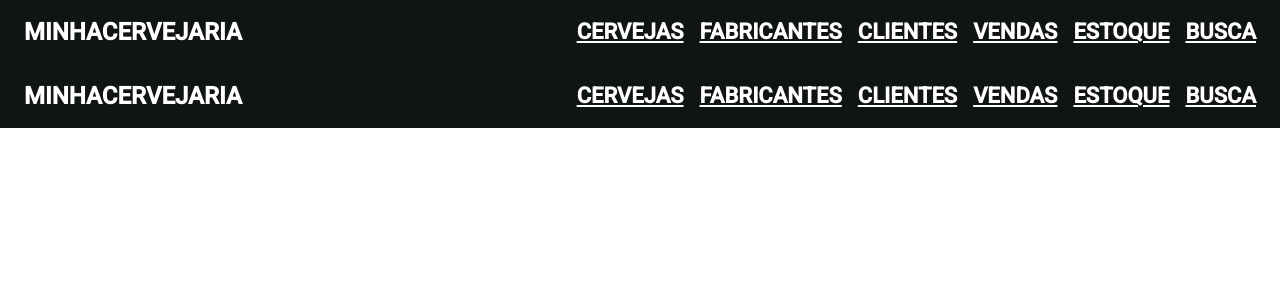
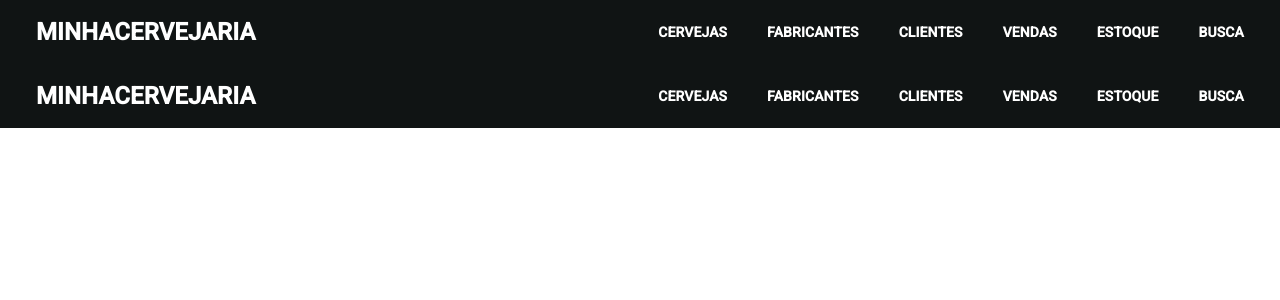
Before and after one commit to rlcezaro/MinhaCervejaria, an Angular app: page /navigation in a window 1280 px wide. Shown: the top 300 px of the page. Built offline with nearby package versions, Linux system fonts and the light colour scheme.

Commit message:
Ajustado responsividade do menu navigation

```diff
--- a/src/app/pages/navigation/navigation.component.css
+++ b/src/app/pages/navigation/navigation.component.css
@@ -26,3 +26,21 @@ a[mat-button] {
 a[mat-button]:hover {
   background-color: rgba(255, 255, 255, 0.1);
 }
+
+.menu-button {
+  display: none;
+}
+
+.nav-links {
+  display: flex;
+}
+
+@media (max-width: 600px) {
+  .menu-button {
+    display: block;
+  }
+
+  .nav-links {
+    display: none;
+  }
+}
--- a/src/app/pages/navigation/navigation.component.html
+++ b/src/app/pages/navigation/navigation.component.html
@@ -1,10 +1,23 @@
 <mat-toolbar color="primary">
   <a mat-button routerLink="/" class="title-link">MinhaCervejaria</a>
   <span class="spacer"></span>
+  <button mat-icon-button [matMenuTriggerFor]="menu" class="menu-button">
+    <mat-icon>menu</mat-icon>
+  </button>
+  <mat-menu #menu="matMenu">
+    <button mat-menu-item routerLink="/cervejas">Cervejas</button>
+    <button mat-menu-item routerLink="/fabricantes">Fabricantes</button>
+    <button mat-menu-item routerLink="/clientes">Clientes</button>
+    <button mat-menu-item routerLink="/vendas">Vendas</button>
+    <button mat-menu-item routerLink="/estoque">Estoque</button>
+    <button mat-menu-item routerLink="/busca">Busca</button>
+  </mat-menu>
+  <nav class="nav-links">
     <a mat-button routerLink="/cervejas">Cervejas</a>
     <a mat-button routerLink="/fabricantes">Fabricantes</a>
     <a mat-button routerLink="/clientes">Clientes</a>
     <a mat-button routerLink="/vendas">Vendas</a>
     <a mat-button routerLink="/estoque">Estoque</a>
     <a mat-button routerLink="/busca">Busca</a>
+  </nav>
 </mat-toolbar>
--- a/src/app/pages/navigation/navigation.component.ts
+++ b/src/app/pages/navigation/navigation.component.ts
@@ -1,11 +1,26 @@
 import { Component } from '@angular/core';
 import { MatToolbarModule } from '@angular/material/toolbar';
 import { RouterModule } from '@angular/router';
+import { MatIconModule } from '@angular/material/icon';
+import { MatButtonModule } from '@angular/material/button';
+import { MatMenuModule } from '@angular/material/menu';
 
 @Component({
   selector: 'app-navigation',
-  imports: [MatToolbarModule, RouterModule],
+  imports: [
+    MatToolbarModule,
+    RouterModule,
+    MatIconModule,
+    MatButtonModule,
+    MatMenuModule,
+  ],
   templateUrl: './navigation.component.html',
   styleUrl: './navigation.component.css',
 })
-export class NavigationComponent {}
+export class NavigationComponent {
+  isMenuOpen = false;
+
+  toggleMenu() {
+    this.isMenuOpen = !this.isMenuOpen;
+  }
+}
```
Lines whose indentation alone changed are shown as unchanged.
